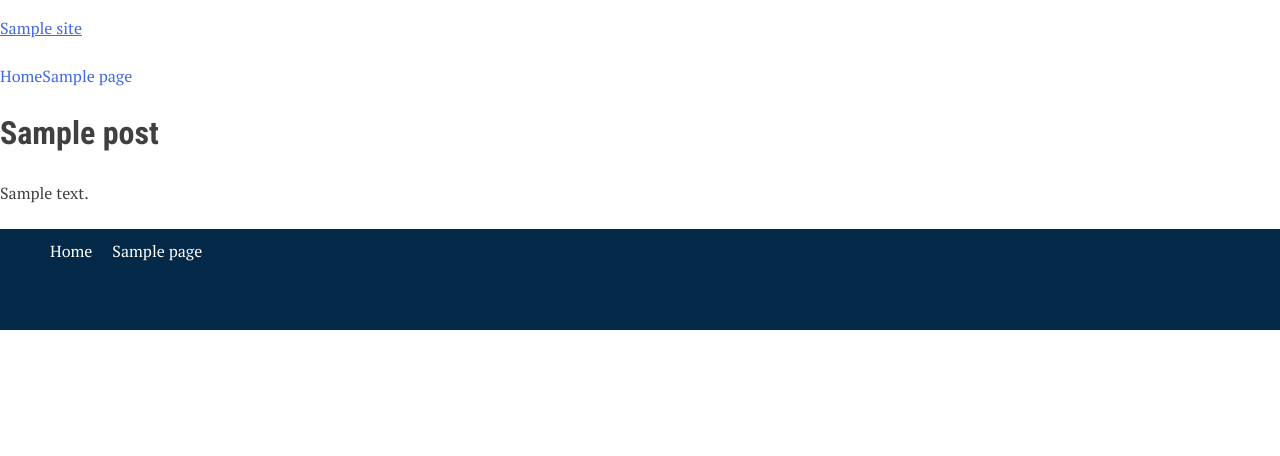
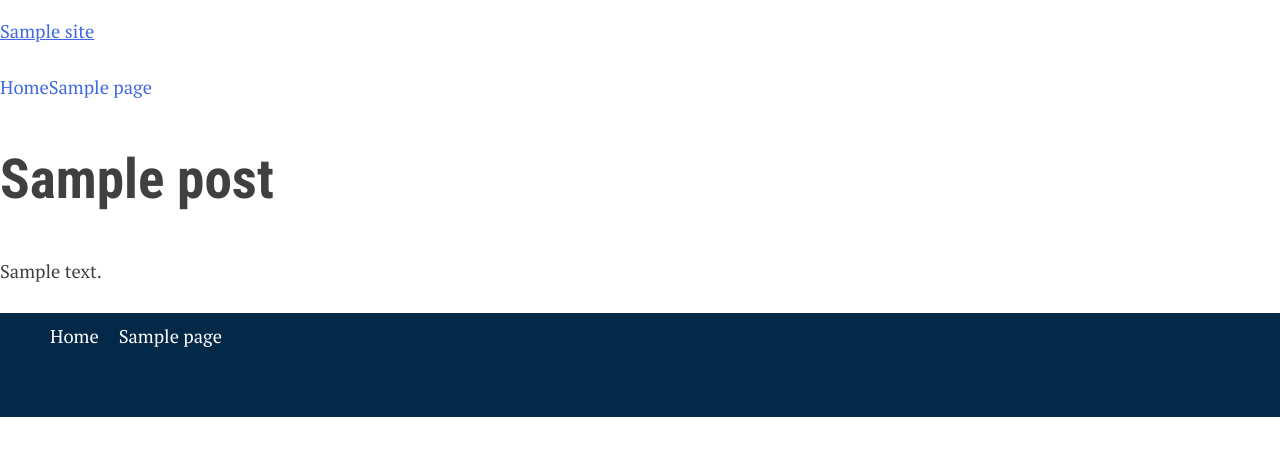
Before and after one commit to cp3402-students/project-team4, a WordPress theme: template themes/u3a-online/page.php in a window 1280 px wide. Shown: the top 456 px of the page. Run offline with PHP 8.4 and a stand-in for WordPress, Linux system fonts and the light colour scheme; the site name, menu and one post (Sample post) are stand-ins, and other content is empty; some libraries are stand-ins or nearby versions.

Commit message:
Updated SASS partials to create responsive typography

```diff
--- a/themes/u3a-online/sass/base/typography/_headings.scss
+++ b/themes/u3a-online/sass/base/typography/_headings.scss
@@ -4,6 +4,30 @@ h3,
 h4,
 h5,
 h6 {
-	clear: both;
-	font-family: $font__roberto;
+  clear: both;
+  font-family: $font__roberto;
 }
+
+h1 {
+  font-size: 3em;
+}
+
+h2 {
+  font-size: 2.6em;
+}
+
+h3 {
+  font-size: 2.2em;
+}
+
+h4 {
+  font-size: 2em;
+}
+
+h5 {
+  font-size: 1.8em;
+}
+
+h6 {
+  font-size: 1.6em;
+}
--- a/themes/u3a-online/sass/base/typography/_typography.scss
+++ b/themes/u3a-online/sass/base/typography/_typography.scss
@@ -4,11 +4,14 @@ input,
 select,
 optgroup,
 textarea {
-	color: $color__text-main;
-	font-family: $font__serif;
-	font-size: 1rem;
-	line-height: $font__line-height-body;
+  color: $color__text-main;
+  font-family: $font__serif;
+  font-size: 0.9rem;
+  line-height: $font__line-height-body;
+
+  @media screen and (min-width: 700px) {
+    font-size: 1.15rem;
+  }
+  @import "headings";
+  @import "copy";
 }
-
-@import "headings";
-@import "copy";
--- a/themes/u3a-online/style.css
+++ b/themes/u3a-online/style.css
@@ -389,40 +389,175 @@ optgroup,
 textarea {
 	color: #404040;
 	font-family: "PT Serif", Geogia, Cambria, "Times New Roman", Times, serif;
-	font-size: 1rem;
+	font-size: 0.9rem;
 	line-height: 1.5;
 }
 
-h1,
-h2,
-h3,
-h4,
-h5,
-h6 {
+@media screen and (min-width: 700px) {
+	body,
+	button,
+	input,
+	select,
+	optgroup,
+	textarea {
+		font-size: 1.15rem;
+	}
+}
+
+body h1,
+body h2,
+body h3,
+body h4,
+body h5,
+body h6,
+button h1,
+button h2,
+button h3,
+button h4,
+button h5,
+button h6,
+input h1,
+input h2,
+input h3,
+input h4,
+input h5,
+input h6,
+select h1,
+select h2,
+select h3,
+select h4,
+select h5,
+select h6,
+optgroup h1,
+optgroup h2,
+optgroup h3,
+optgroup h4,
+optgroup h5,
+optgroup h6,
+textarea h1,
+textarea h2,
+textarea h3,
+textarea h4,
+textarea h5,
+textarea h6 {
 	clear: both;
 	font-family: "Roboto Condensed", "Lucinda Grande", "Lucinda Sans Unicode", "Lucinda Sans", Genevia, Arial, sans-serif;
 }
 
-p {
+body h1,
+button h1,
+input h1,
+select h1,
+optgroup h1,
+textarea h1 {
+	font-size: 3em;
+}
+
+body h2,
+button h2,
+input h2,
+select h2,
+optgroup h2,
+textarea h2 {
+	font-size: 2.6em;
+}
+
+body h3,
+button h3,
+input h3,
+select h3,
+optgroup h3,
+textarea h3 {
+	font-size: 2.2em;
+}
+
+body h4,
+button h4,
+input h4,
+select h4,
+optgroup h4,
+textarea h4 {
+	font-size: 2em;
+}
+
+body h5,
+button h5,
+input h5,
+select h5,
+optgroup h5,
+textarea h5 {
+	font-size: 1.8em;
+}
+
+body h6,
+button h6,
+input h6,
+select h6,
+optgroup h6,
+textarea h6 {
+	font-size: 1.6em;
+}
+
+body p,
+button p,
+input p,
+select p,
+optgroup p,
+textarea p {
 	margin-bottom: 1.5em;
 }
 
-dfn,
-cite,
-em,
-i {
+body dfn,
+body cite,
+body em,
+body i,
+button dfn,
+button cite,
+button em,
+button i,
+input dfn,
+input cite,
+input em,
+input i,
+select dfn,
+select cite,
+select em,
+select i,
+optgroup dfn,
+optgroup cite,
+optgroup em,
+optgroup i,
+textarea dfn,
+textarea cite,
+textarea em,
+textarea i {
 	font-style: italic;
 }
 
-blockquote {
+body blockquote,
+button blockquote,
+input blockquote,
+select blockquote,
+optgroup blockquote,
+textarea blockquote {
 	margin: 0 1.5em;
 }
 
-address {
+body address,
+button address,
+input address,
+select address,
+optgroup address,
+textarea address {
 	margin: 0 0 1.5em;
 }
 
-pre {
+body pre,
+button pre,
+input pre,
+select pre,
+optgroup pre,
+textarea pre {
 	background: #eee;
 	font-family: "Courier 10 Pitch", courier, monospace;
 	line-height: 1.6;
@@ -432,26 +567,71 @@ pre {
 	padding: 1.6em;
 }
 
-code,
-kbd,
-tt,
-var {
+body code,
+body kbd,
+body tt,
+body var,
+button code,
+button kbd,
+button tt,
+button var,
+input code,
+input kbd,
+input tt,
+input var,
+select code,
+select kbd,
+select tt,
+select var,
+optgroup code,
+optgroup kbd,
+optgroup tt,
+optgroup var,
+textarea code,
+textarea kbd,
+textarea tt,
+textarea var {
 	font-family: monaco, consolas, "Andale Mono", "DejaVu Sans Mono", monospace;
 }
 
-abbr,
-acronym {
+body abbr,
+body acronym,
+button abbr,
+button acronym,
+input abbr,
+input acronym,
+select abbr,
+select acronym,
+optgroup abbr,
+optgroup acronym,
+textarea abbr,
+textarea acronym {
 	border-bottom: 1px dotted #666;
 	cursor: help;
 }
 
-mark,
-ins {
+body mark,
+body ins,
+button mark,
+button ins,
+input mark,
+input ins,
+select mark,
+select ins,
+optgroup mark,
+optgroup ins,
+textarea mark,
+textarea ins {
 	background: #fff9c0;
 	text-decoration: none;
 }
 
-big {
+body big,
+button big,
+input big,
+select big,
+optgroup big,
+textarea big {
 	font-size: 125%;
 }
 
```
